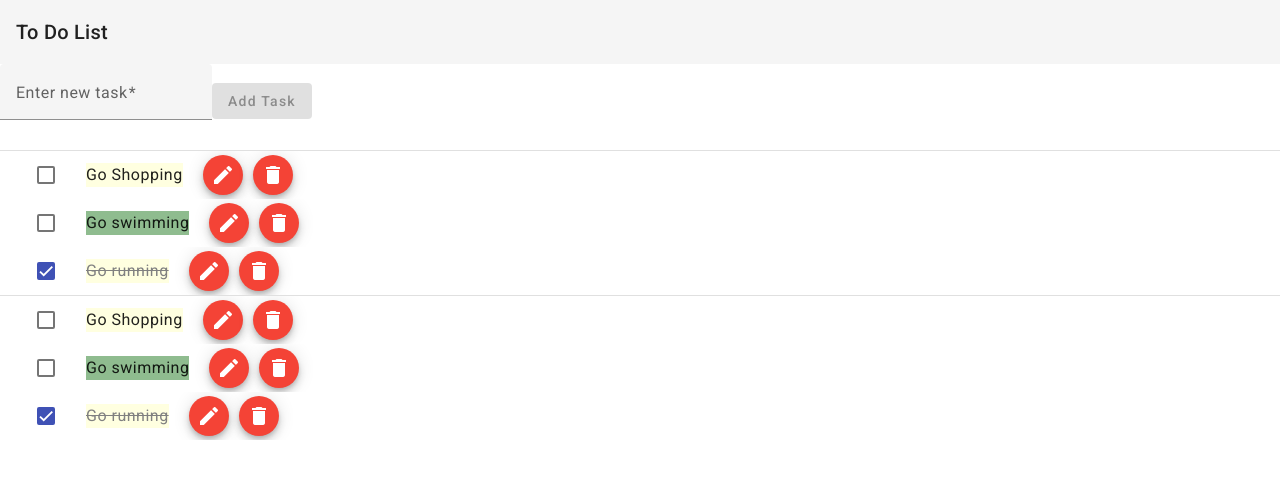
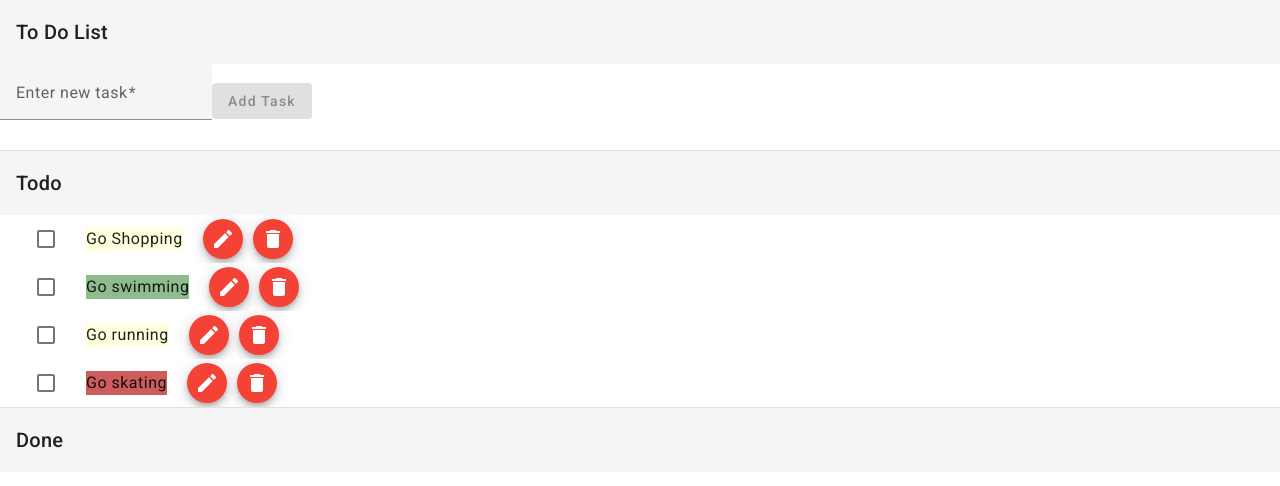
Before and after one commit to bullet03/angular-todo, an Angular app: page /todos in a window 1280 px wide. Shown: the top 486 px of the page. Built offline with nearby package versions, Linux system fonts and the light colour scheme; data requests are answered from the project's data file.

Commit message:
feat: add restore funcionality

```diff
--- a/db.json
+++ b/db.json
@@ -17,8 +17,15 @@
     {
       "id": "0f1828f4-af5c-4b1c-850f-6fa93df44h88",
       "name": "Go running",
-      "complete": true,
+      "complete": false,
       "priority": "medium",
+      "softDeleted": false
+    },
+    {
+      "id": "0o9828f4-af5c-4b6k-850f-6fa93dr34h88",
+      "name": "Go skating",
+      "complete": false,
+      "priority": "high",
       "softDeleted": false
     }
   ]
--- a/src/app/todos-list/todos-list.component.css
+++ b/src/app/todos-list/todos-list.component.css
@@ -16,9 +16,6 @@
   gap: 10px;
 }
 
-.textTodo {
-
-}
 
 .highPriority {
   background-color: indianred;
--- a/src/app/todos-list/todos-list.component.html
+++ b/src/app/todos-list/todos-list.component.html
@@ -1,6 +1,8 @@
 <app-task-form (newItemEvent)="addTodo($event)"></app-task-form>
 <mat-list role="list">
+
   <mat-divider></mat-divider>
+  <mat-toolbar><span>Todo</span></mat-toolbar>
   <mat-list-item role="listitem" *ngFor="let todo of todosList">
     <div [class]="'listItemContainer'">
       <mat-checkbox color="primary" [checked]="todo.complete" (click)="onCheckboxChange(todo)" aria-label="mark todo as done"></mat-checkbox>
@@ -34,13 +36,15 @@
       </div>
     </div>
   </mat-list-item>
+
   <mat-divider></mat-divider>
-  <mat-list-item role="listitem" *ngFor="let todo of todosList">
+  <mat-toolbar><span>Done</span></mat-toolbar>
+  <mat-list-item role="listitem" *ngFor="let todo of todosListDeleted">
     <div [class]="'listItemContainer'">
       <mat-checkbox color="primary" [checked]="todo.complete" (click)="onCheckboxChange(todo)" aria-label="mark todo as done"></mat-checkbox>
       <div
         [ngClass]="{
-           'textDeprecated': toggleDeprecatedClass(todo.complete),
+           'textDeprecated': toggleDeprecatedClass(todo.softDeleted),
            'highPriority': setBackgroundColorClass(todo.priority) === 'highPriority',
            'mediumPriority': setBackgroundColorClass(todo.priority) === 'mediumPriority',
            'lowPriority': setBackgroundColorClass(todo.priority) === 'lowPriority',
@@ -50,22 +54,15 @@
         {{todo.name}}
       </div>
       <div [class]="'actionItems'">
-        <a
-          mat-mini-fab
-          routerLink="/todo/{{todo.id}}"
-          color="warn"
-          aria-label="edit todo"
-        >
-          <mat-icon>edit</mat-icon>
-        </a>
         <button
           mat-mini-fab color="warn"
           aria-label="delete todo"
-          (click)="deleteTodo(todo)"
+          (click)="restoreTodo(todo)"
         >
-          <mat-icon>delete</mat-icon>
+          <mat-icon>restore_page</mat-icon>
         </button>
       </div>
     </div>
   </mat-list-item>
+
 </mat-list>
--- a/src/app/todos-list/todos-list.component.ts
+++ b/src/app/todos-list/todos-list.component.ts
@@ -44,14 +44,21 @@ export class TodosListComponent implements OnInit  {
       });
   }
 
+  restoreTodo(todoItem: Todo) {
+    const restoredTodo = {...todoItem, complete: false, softDeleted: false};
+    this.todoService.updateTodo(restoredTodo)
+      .subscribe((todo) => {
+        this.todosList.push(todo);
+        this.todosListDeleted = this.todosListDeleted.filter((todoItem) => todoItem.id !== todo.id);
+      })
+  }
+
   toggleDeprecatedClass(isComplete: boolean) {
     return isComplete ? 'textDeprecated' : '';
   }
 
   onCheckboxChange(todoItem: Todo) {
     const newTodo = {...todoItem, complete: !todoItem.complete};
-    // this.todoService.updateTodo({...todo, complete: !todo.complete});
-    // this.getTodosList();
     this.todoService.updateTodo(newTodo)
       .subscribe((todo) => {
         this.todosList = this.todosList.map((todo) => {
```
